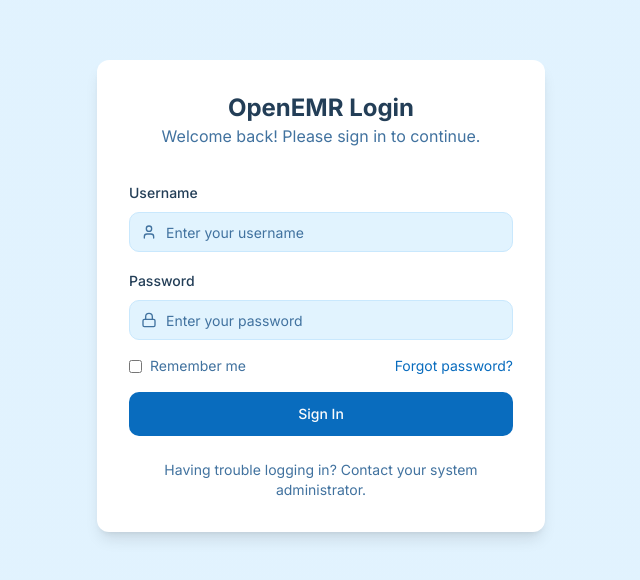
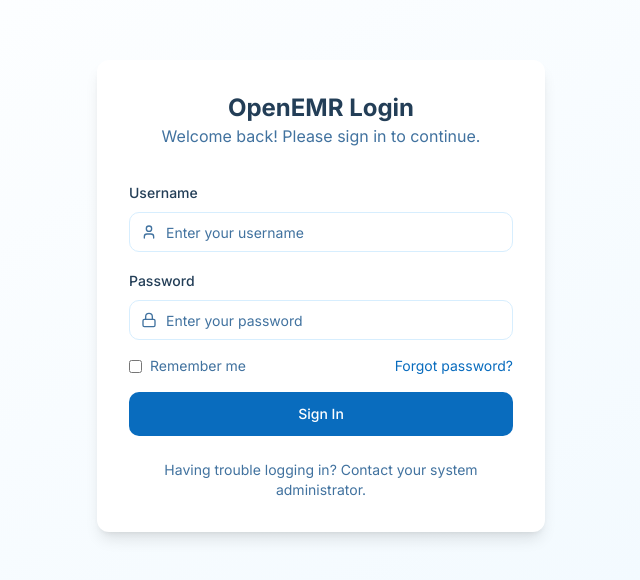
Before and after one commit to kkokos01/emr-visualization-playground, a React (Vite) app: page /login in a window 1280 px wide. Shown: the part 104-684 px from the top of the page, without its empty margins (319-959 px from the left). Built offline with nearby package versions, Linux system fonts and the light colour scheme.

Commit message:
Refactor patient chart styling
Update styling of patient chart pages to improve contrast and readability.  Changes include background color adjustments and card styling modifications.

```diff
--- a/src/components/layout/MainLayout.tsx
+++ b/src/components/layout/MainLayout.tsx
@@ -18,22 +18,22 @@ export const MainLayout = ({ children }: MainLayoutProps) => {
         <Sidebar />
         <div className="flex-1 flex flex-col">
           <TopNav />
-          <main className="flex-1 bg-gradient-to-br from-background to-muted">
+          <main className="flex-1 bg-background">
             {/* AI Quick Actions */}
             <div className="container max-w-7xl mx-auto px-4 py-4">
-              <div className="bg-primary/5 border border-primary/10 rounded-lg p-4 mb-4">
+              <div className="bg-card border border-border rounded-lg p-4 mb-4">
                 <div className="flex items-center gap-2 text-primary/70 mb-3">
                   <Sparkles className="h-4 w-4 text-primary" />
                   <span className="text-sm font-medium">AI Suggestions</span>
                 </div>
                 <div className="flex gap-2 flex-wrap">
-                  <Button variant="secondary" size="sm" className="bg-white/50 hover:bg-white/80">
+                  <Button variant="secondary" size="sm" className="bg-white hover:bg-white/90">
                     🔍 Analyze upcoming appointments
                   </Button>
-                  <Button variant="secondary" size="sm" className="bg-white/50 hover:bg-white/80">
+                  <Button variant="secondary" size="sm" className="bg-white hover:bg-white/90">
                     📊 Generate daily summary
                   </Button>
-                  <Button variant="secondary" size="sm" className="bg-white/50 hover:bg-white/80">
+                  <Button variant="secondary" size="sm" className="bg-white hover:bg-white/90">
                     ⚡ Optimize schedule
                   </Button>
                 </div>
--- a/src/index.css
+++ b/src/index.css
@@ -7,38 +7,38 @@
 
 @layer base {
   :root {
-    --background: 204 94% 94%; /* #EBF5FB */
+    --background: 0 0% 100%; /* #FFFFFF - Changed to white */
     --foreground: 209 42% 24%; /* #2C3E50 */
-    --card: 0 0% 99%; /* #FCFCFC */
+    --card: 204 94% 97%; /* #F5FAFD - Lighter blue for cards */
     --card-foreground: 209 42% 24%; /* #2C3E50 */
-    --popover: 0 0% 99%; /* #FCFCFC */
+    --popover: 0 0% 100%; /* #FFFFFF */
     --popover-foreground: 209 42% 24%; /* #2C3E50 */
 
-    /* Primary Colors */
+    /* Primary Colors - Keeping the vibrant blue */
     --primary: 207 91% 39%; /* #0A6EBD */
     --primary-dark: 207 91% 29%; /* #085a9d */
     --primary-light: 207 91% 49%; /* #0c82dd */
-    --primary-foreground: 0 0% 99%; /* #FCFCFC */
+    --primary-foreground: 0 0% 100%; /* #FFFFFF */
 
     /* Secondary Colors */
     --secondary: 146 32% 36%; /* #2E8B57 */
-    --secondary-foreground: 0 0% 99%; /* #FCFCFC */
-    --muted: 204 94% 94%; /* #EBF5FB */
+    --secondary-foreground: 0 0% 100%; /* #FFFFFF */
+    --muted: 204 94% 97%; /* #F5FAFD - Lighter blue for muted areas */
     --muted-foreground: 209 42% 44%; /* #4a6278 */
 
     /* Status Colors */
     --success: 145 55% 41%; /* #27AE60 */
-    --success-foreground: 0 0% 99%;
+    --success-foreground: 0 0% 100%;
     --warning: 37 91% 51%; /* #F39C12 */
-    --warning-foreground: 0 0% 99%;
+    --warning-foreground: 0 0% 100%;
     --destructive: 360 71% 51%; /* #D63031 */
-    --destructive-foreground: 0 0% 99%;
+    --destructive-foreground: 0 0% 100%;
     --info: 207 91% 39%; /* #0A6EBD */
-    --info-foreground: 0 0% 99%;
+    --info-foreground: 0 0% 100%;
 
     /* Border and Input Colors */
-    --border: 204 94% 89%; /* #d9ebf7 */
-    --input: 204 94% 89%;
+    --border: 204 94% 92%; /* #E5F3FA - Lighter border */
+    --input: 204 94% 92%;
     --ring: 207 91% 80%; /* #a5d3f3 */
 
     --radius: 0.75rem;
```
